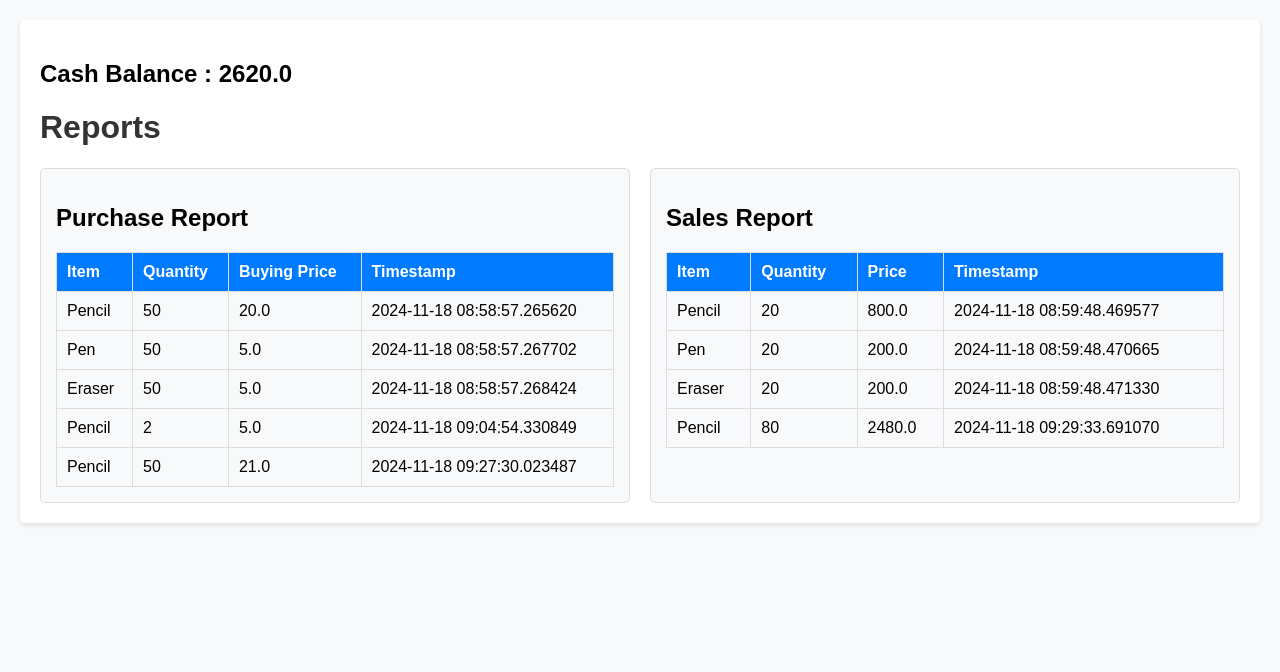
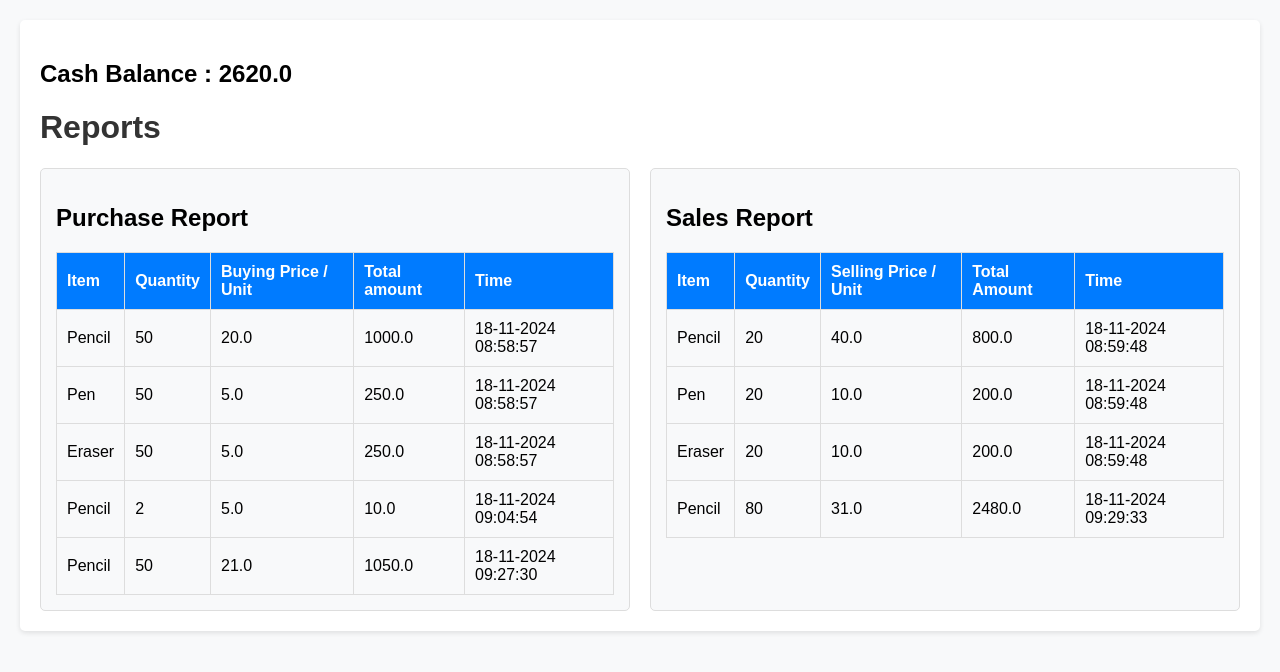
Before and after one commit to Sumith-2004/Flask_Web_Application, a Flask app: page /report in a window 1280 px wide. Shown: the part 71-743 px from the top of the page. Run offline with Flask 3, Linux system fonts and the light colour scheme.

Commit message:
report updated - timestramp format changed

```diff
--- a/app/routes.py
+++ b/app/routes.py
@@ -18,7 +18,7 @@ def inventory():
     if form.validate_on_submit():
         existing_item = Item.query.filter(Item.item_name.ilike(form.item_name.data.strip())).first()
         if existing_item:
-            flash(f"Item '{form.item_name.data}' already exists!", "warning")
+            flash(f"Item '{form.item_name.data}' already exists!", "danger")
         else:
             new_item = Item(item_name=form.item_name.data, qty=0)
             db.session.add(new_item)
@@ -271,4 +271,9 @@ def report():
     company = Company.query.first()
     purchase_records = Purchase.query.all()
     sales_records = Sales.query.all()
-    return render_template('report.html', purchase_records=purchase_records, sales_records=sales_records, company= company)
+    return render_template(
+        'report.html',
+        purchase_records=purchase_records,
+        sales_records=sales_records,
+        company=company
+    )
--- a/app/templates/report.html
+++ b/app/templates/report.html
@@ -11,8 +11,9 @@
                 <tr>
                     <th class="table-header">Item</th>
                     <th class="table-header">Quantity</th>
-                    <th class="table-header">Buying Price</th>
-                    <th class="table-header">Timestamp</th>
+                    <th class="table-header">Buying Price / Unit</th>
+                    <th class="table-header">Total amount</th>
+                    <th class="table-header">Time</th>
                 </tr>
             </thead>
             <tbody>
@@ -21,7 +22,8 @@
                     <td class="table-data">{{ purchase.item.item_name }}</td>
                     <td class="table-data">{{ purchase.qty }}</td>
                     <td class="table-data">{{ purchase.rate }}</td>
-                    <td class="table-data">{{ purchase.timestamp }}</td>
+                    <td class="table-data">{{ purchase.amount }}</td>
+                    <td class="table-data">{{ purchase.timestamp.strftime('%d-%m-%Y %H:%M:%S') }}</td>
                 </tr>
                 {% endfor %}
             </tbody>
@@ -41,8 +43,9 @@
                 <tr>
                     <th class="table-header">Item</th>
                     <th class="table-header">Quantity</th>
-                    <th class="table-header">Price</th>
-                    <th class="table-header">Timestamp</th>
+                    <th class="table-header">Selling Price / Unit</th>
+                    <th class="table-header">Total Amount</th>
+                    <th class="table-header">Time</th>
                 </tr>
             </thead>
             <tbody>
@@ -50,8 +53,9 @@
                 <tr>
                     <td class="table-data">{{ sale.item.item_name }}</td>
                     <td class="table-data">{{ sale.qty }}</td>
+                    <td class="table-data">{{ sale.rate }}</td>
                     <td class="table-data">{{ sale.amount }}</td>
-                    <td class="table-data">{{ sale.timestamp }}</td>
+                    <td class="table-data">{{ sale.timestamp.strftime('%d-%m-%Y %H:%M:%S') }}</td>
                 </tr>
                 {% endfor %}
             </tbody>
```
Also changed, not shown: instance/project.db (added).
